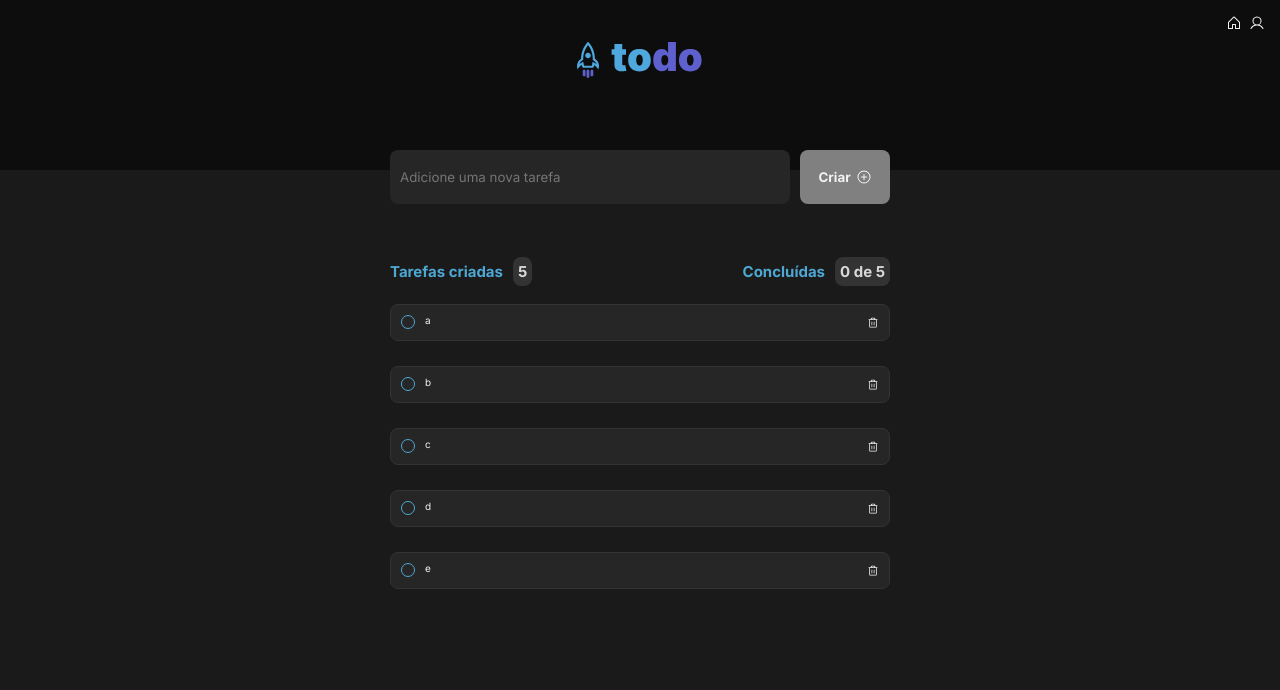
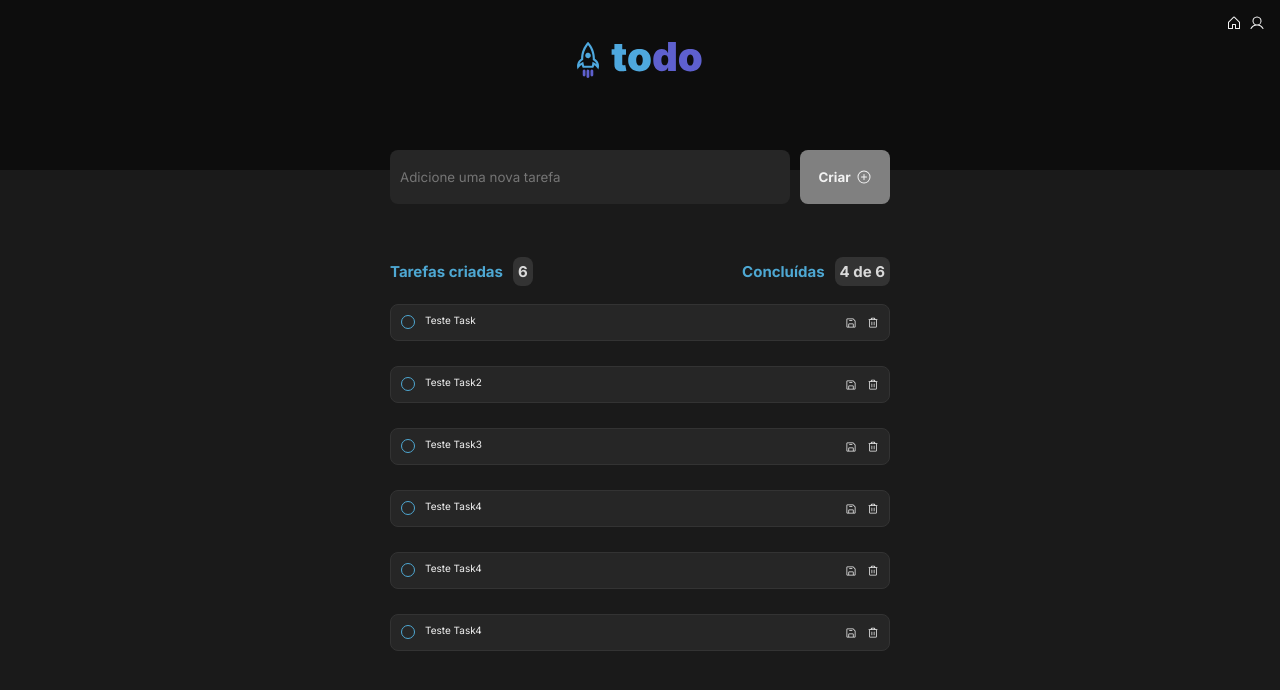
Before and after one commit to dimascamillo/to-do-list, a React (Vite) app: page / in a window 1280 px wide. Shown: the top 690 px of the page. Built offline with nearby package versions, Linux system fonts and the light colour scheme; data requests are answered from the project's data file.

Commit message:
Create TaskContext, implements result total tasks complete at dashboard.

```diff
--- a/server.json
+++ b/server.json
@@ -6,5 +6,37 @@
       "email": "allan@gmail.com",
       "password": "123456"
     }
+  ],
+  "tasks": [
+    {
+      "id": 1,
+      "description": "Teste Task",
+      "completedTask": "true"
+    },
+    {
+      "id": 2,
+      "description": "Teste Task2",
+      "completedTask": "false"
+    },
+    {
+      "id": 3,
+      "description": "Teste Task3",
+      "completedTask": "true"
+    },
+    {
+      "id": 4,
+      "description": "Teste Task4",
+      "completedTask": "false"
+    },
+    {
+      "id": 5,
+      "description": "Teste Task4",
+      "completedTask": "true"
+    },
+    {
+      "id": 6,
+      "description": "Teste Task4",
+      "completedTask": "true"
+    }
   ]
 }
--- a/src/components/myTasks/index.tsx
+++ b/src/components/myTasks/index.tsx
@@ -1,82 +1,88 @@
-import { zodResolver } from "@hookform/resolvers/zod";
-import { Check, Trash } from "@phosphor-icons/react";
-import { useState } from "react";
-import { useForm } from "react-hook-form";
-import { z } from "zod";
+// import { zodResolver } from "@hookform/resolvers/zod";
+import { Check, FloppyDisk, Trash } from "@phosphor-icons/react";
+import { useContext } from "react";
+// import { useForm } from "react-hook-form";
+// import { z } from "zod";
 
 // import thereNoTasks from "../../assets/thereNoTasks.svg";
 import "./styles.css";
+import { TaskContext } from "../../contexts/TasksContext";
 
-const newCycleTaskComplete = z.object({
-  completeTask: z.boolean({
-    required_error: "Sinalize a tarefa que está completa antes de salvar",
-    invalid_type_error: "O completeTask é do tipo Boolean",
-  }),
-});
-
-type CompleteTask = z.infer<typeof newCycleTaskComplete>;
+// const newCycleTaskComplete = z.object({
+//   completeTask: z.boolean({
+//     required_error: "Sinalize a tarefa que está completa antes de salvar",
+//     invalid_type_error: "O completeTask é do tipo Boolean",
+//   }),
+// });
 
 export function MyTasks() {
-  const { register, handleSubmit, watch } = useForm<CompleteTask>({
-    resolver: zodResolver(newCycleTaskComplete),
-  });
+  const { tasks } = useContext(TaskContext);
 
-  const [myTasks, setMyTasks] = useState<string[]>(["a", "b", "c", "d", "e"]);
+  const statusMyTasks = tasks.reduce((result, item) => {
+    if (item.completedTask === "true") {
+      return result + 1;
+    }
+    return result;
+  }, 0);
 
-  const [inputTask] = watch(["completeTask"]);
+  // const { register, handleSubmit, watch } = useForm<newCycleTaskComplete>({
+  //   resolver: zodResolver(newCycleTaskComplete),
+  // });
 
-  const isTaskFinished = !inputTask;
+  // const [inputTask] = watch(["completeTask"]);
 
-  function saveStatusTask(data: CompleteTask) {
-    // setMyTasks((prevTasks) => [...prevTasks, task]);
-    // console.log(myTasks);
-    console.log(data);
-  }
+  // const isTaskFinished = !inputTask;
+
+  // function saveStatusTask(data: CompleteTask) {
+  //   // setMyTasks((prevTasks) => [...prevTasks, task]);
+  //   // console.log(myTasks);
+  //   console.log(data);
+  // }
 
   return (
-    <form id="container-tasks" onSubmit={handleSubmit(saveStatusTask)}>
+    <form id="container-tasks">
       <header>
         <div className="container-tasks-create">
           <span className="tasks-description">Tarefas criadas</span>
-          <span className="tasks-flag">{myTasks.length}</span>
+          <span className="tasks-flag">{tasks.length}</span>
         </div>
 
         <div className="container-tasks-finished">
           <span className="tasks-description">Concluídas</span>
-          <span className="tasks-flag">0 de {myTasks.length}</span>
+          <span className="tasks-flag">
+            {statusMyTasks} de {tasks.length}
+          </span>
         </div>
       </header>
 
-      {myTasks.map((task) => {
+      {tasks.map((task) => {
         return (
-          <div key={task} className="tasks-card">
+          <div key={task.id} className="tasks-card">
             <div className="container-card">
-              <label className="trigger-checkbox" htmlFor={task}>
+              <label className="trigger-checkbox" htmlFor={task.description}>
                 <input
                   type="checkbox"
-                  id={task}
+                  id={task.description}
                   className="completeTaskInput"
-                  {...register("completeTask")}
                 />
                 <span className="check-mark">
                   <Check size={8} />
                 </span>
 
-                <p className="card-text">{task}</p>
+                <p className="card-text">{task.description}</p>
               </label>
             </div>
-            <button className="card-button">
-              <Trash size={12} />
-            </button>
+            <div className="container-buttons">
+              <button className="card-button save">
+                <FloppyDisk size={12} />
+              </button>
+              <button className="card-button">
+                <Trash size={12} />
+              </button>
+            </div>
           </div>
         );
       })}
-
-      <div id="save-status-task">
-        <button type="submit" disabled={isTaskFinished}>
-          Salvar
-        </button>
-      </div>
     </form>
   );
 }
--- a/src/components/myTasks/styles.css
+++ b/src/components/myTasks/styles.css
@@ -112,30 +112,11 @@
   fill: var(--danger) !important;
 }
 
-#save-status-task {
+.container-buttons {
   display: flex;
-  justify-content: flex-end;
-
-  height: 7rem;
+  gap: 1rem;
 }
 
-#save-status-task > button {
-  background: var(--blue-dark);
-  color: var(--gray-100);
-  padding: 0.7rem 1.5rem;
-  margin-top: 2rem;
-
-  transition: 0.2s all;
+.container-buttons .save:hover > svg {
+  fill: var(--green-200) !important;
 }
-
-#save-status-task > button:hover {
-  background: var(--blue);
-}
-
-#save-status-task > button:disabled {
-  display: none;
-}
-
-#save-status-task > button:not(:disabled) {
-  display: block;
-}
--- /dev/null
+++ b/src/contexts/TasksContext.tsx
@@ -0,0 +1,36 @@
+import { ReactNode, createContext, useEffect, useState } from "react";
+
+interface Task {
+  id: number;
+  description: string;
+  completedTask: string;
+}
+
+interface TaskContextType {
+  tasks: Task[];
+}
+
+interface TasksProviderProps {
+  children: ReactNode;
+}
+
+export const TaskContext = createContext({} as TaskContextType);
+
+export function TasksProvider({ children }: TasksProviderProps) {
+  const [tasks, setMyTasks] = useState<Task[]>([]);
+
+  async function loadMyTasks() {
+    const response = await fetch("http://localhost:3333/tasks");
+    const data = await response.json();
+
+    setMyTasks(data);
+  }
+
+  useEffect(() => {
+    loadMyTasks();
+  }, []);
+
+  return (
+    <TaskContext.Provider value={{ tasks }}>{children}</TaskContext.Provider>
+  );
+}
--- a/src/global.css
+++ b/src/global.css
@@ -12,6 +12,8 @@
   --gray-500: #262626;
   --gray-600: #1a1a1a;
   --gray-700: #0d0d0d;
+
+  --green-200: #7cfc00;
 
   --danger: #e25858;
 }
--- a/src/pages/Home/index.tsx
+++ b/src/pages/Home/index.tsx
@@ -1,14 +1,17 @@
 /* eslint-disable @typescript-eslint/no-explicit-any */
 import { MyTasks } from "../../components/myTasks";
 import { NewTask } from "../../components/newTask";
+import { TasksProvider } from "../../contexts/TasksContext";
 import "./styles.css";
 
 export function Home() {
   return (
     <main id="container-content">
-      <NewTask />
+      <TasksProvider>
+        <NewTask />
 
-      <MyTasks />
+        <MyTasks />
+      </TasksProvider>
     </main>
   );
 }
```
